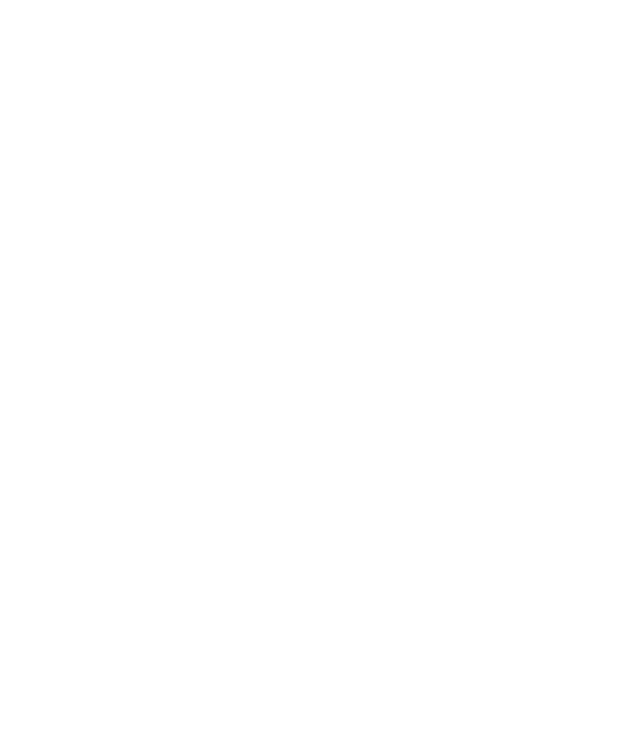
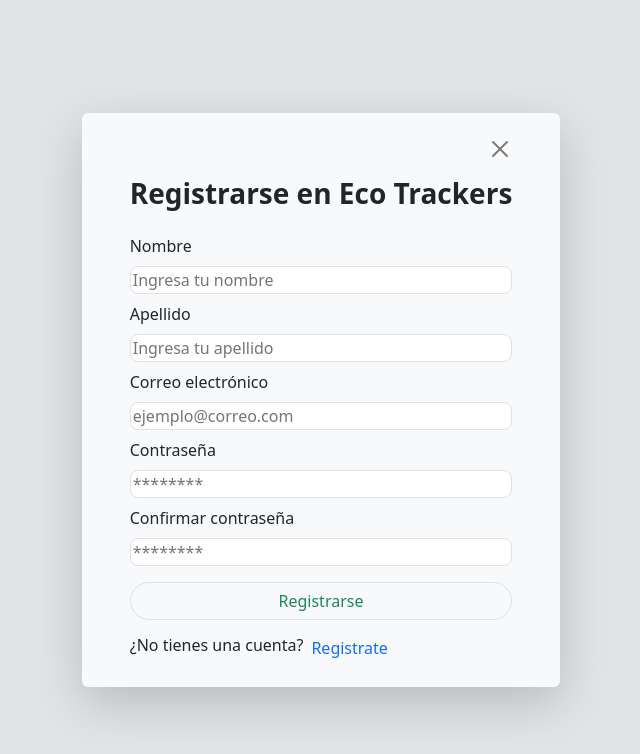
Before and after one commit to ecoTrackers/eco_traker, a website: page logup/logup.html in a window 1280 px wide. Shown: the whole page, without its empty margins (319-959 px from the left). Drawn offline with nearby package versions, Linux system fonts and the light colour scheme.

Commit message:
maquetacion y diseños de la pagina de registro

```diff
--- a/logup/logup.html
+++ b/logup/logup.html
@@ -0,0 +1,68 @@
+<!DOCTYPE html>
+<html lang="en">
+<head>
+    <meta charset="UTF-8">
+    <meta name="viewport" content="width=device-width, initial-scale=1.0">
+    <title>logup</title>
+    <link rel="stylesheet" href="/css/styles.css">
+    <link rel="stylesheet" href="/node_modules/bootstrap/dist/css/bootstrap.min.css" crossorigin="anonymous">
+
+</head>
+<body class=" d-flex justify-content-center align-items-center bg-secondary-subtle vh-100">
+    <main class="bg-light rounded border-0">
+
+        <div class="border-opacity-50 shadow-lg rounded px-5 py-4">
+
+            <a href="/index.html" class="d-flex justify-content-end">
+                <button type="button" class="btn-close"  aria-label="Close"></button>
+            </a>
+
+            <h3 class="fw-semibold py-3 mb-2">Registrarse en Eco Trackers</h3>
+
+            <form action="" method="post">
+                <div class="fw-medium pb-2">
+                        <label for="name" class="d-block pb-2">Nombre</label>
+                        <input type="text" name="name" id="name" placeholder="Ingresa tu nombre" class="d-block mw-100 rounded-3 border border-opacity-75" style="width: 200%">
+                </div>
+                <div class="fw-medium pb-2">
+                        <label for="lastname" class="d-block pb-2">Apellido</label>
+                        <input type="text" name="lastname" id="lastname" placeholder="Ingresa tu apellido" class="d-block mw-100 rounded-3 border border-opacity-75" style="width: 200%">
+                </div>
+                <div class="fw-medium pb-2">
+                        <label for="email" class="d-block pb-2">Correo electrónico</label>
+                        <input type="email" name="email" id="email" placeholder="ejemplo@correo.com" class="d-block mw-100 rounded-3 border border-opacity-75" style="width: 200%">
+                </div>
+                <div class="fw-medium pb-2">
+                        <div class="pb-2">
+                            <label for="password" >Contraseña</label>
+                        </div>
+                        <div class="d-block ">
+                            <input type="password" id="password" placeholder="********" class="mw-100 rounded-3 border border-opacity-75" style="width: 200%">
+                        </div>
+                </div>
+                <div class="fw-medium pb-2">
+                    <div class="pb-2">
+                        <label for="password" >Confirmar contraseña</label>
+                    </div>
+                    <div class="d-block ">
+                        <input type="password" id="password" placeholder="********" class="mw-100 rounded-3 border border-opacity-75" style="width: 200%">
+                    </div>
+                </div>
+
+                <div class="py-2">
+                        <button type="submit" class="btn btn-outline-success mw-100 rounded-pill border border-opacity-75" style="width: 200%">Registrarse</button>
+                </div>
+
+            </form>
+
+            <div class="d-flex justify-content-start mt-2">
+                <h3 class="fw-light fs-6 ">¿No tienes una cuenta?</h3>
+                <a href="#" class=" fw-light fs-6 ms-1 ps-1 text-decoration-none">Registrate</a>
+            </div>
+
+        </div>
+    </main>
+
+    <script src="login.js"></script>
+</body>
+</html>
```
Also changed, not shown: index.html (+2 -1 lines), login/login.html (+2 -2 lines).
